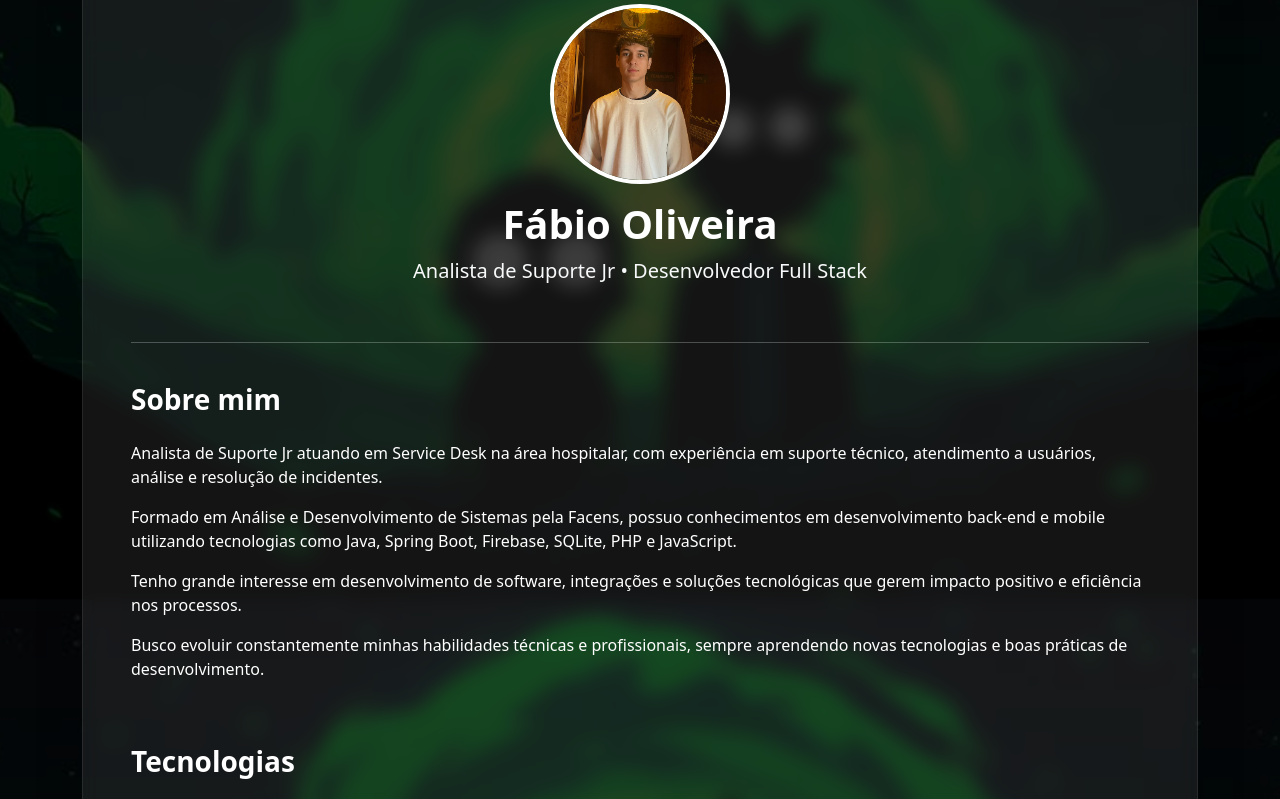
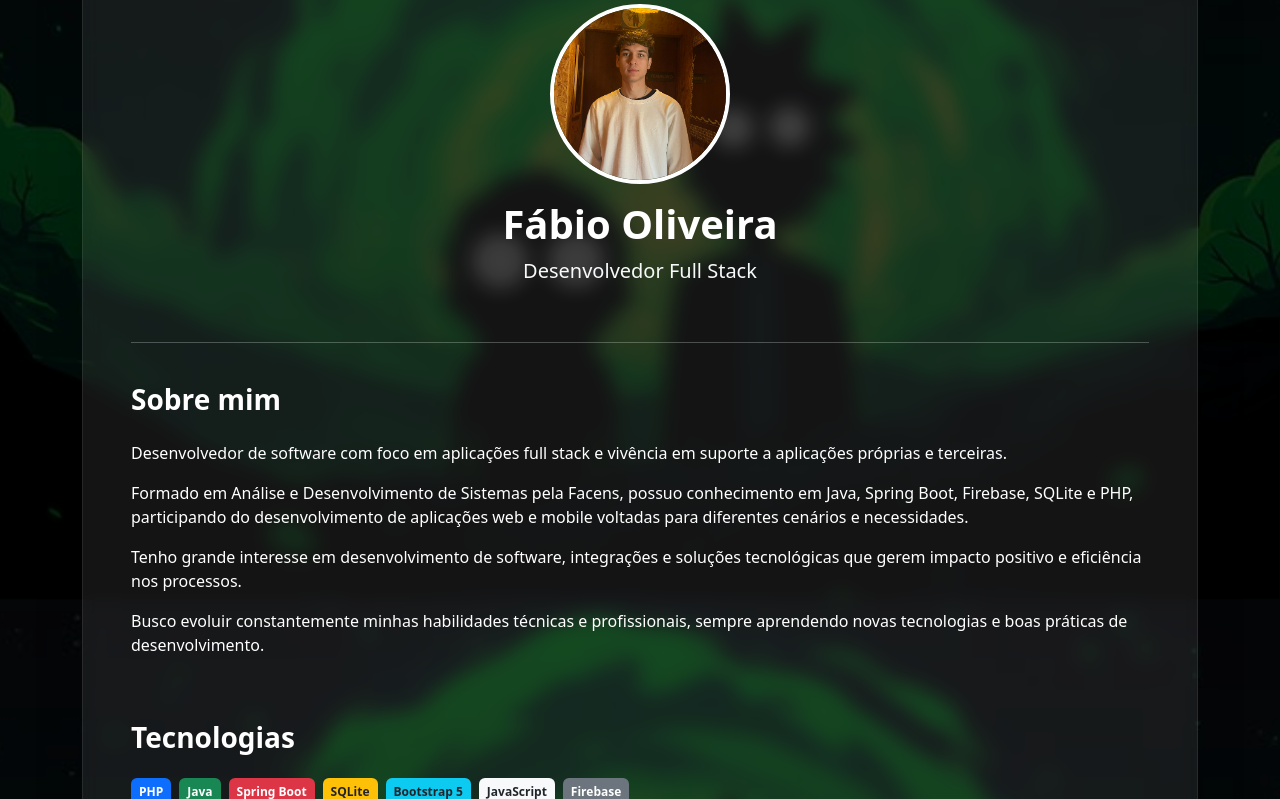
Before and after one commit to chriisti4n/rickandmorty, a PHP site: page /sobre.php in a window 1280 px wide. Shown: the part 201-1000 px from the top of the page. Run offline with PHP 8.4, Linux system fonts and the light colour scheme.

Commit message:
feat: melhorias visuais

```diff
--- a/sobre.php
+++ b/sobre.php
@@ -37,7 +37,7 @@
             </h1>
 
             <p class="lead text-light">
-                Analista de Suporte Jr • Desenvolvedor Full Stack
+                Desenvolvedor Full Stack
             </p>
 
         </div>
@@ -49,16 +49,12 @@
         </h3>
 
         <p class="mt-3">
-            Analista de Suporte Jr atuando em Service Desk na área hospitalar,
-            com experiência em suporte técnico, atendimento a usuários,
-            análise e resolução de incidentes.
+            Desenvolvedor de software com foco em aplicações full stack e vivência em suporte a aplicações próprias e terceiras.
         </p>
 
         <p>
-            Formado em Análise e Desenvolvimento de Sistemas pela Facens,
-            possuo conhecimentos em desenvolvimento back-end e mobile
-            utilizando tecnologias como Java, Spring Boot, Firebase,
-            SQLite, PHP e JavaScript.
+            Formado em Análise e Desenvolvimento de Sistemas pela Facens, possuo conhecimento em Java, Spring Boot, Firebase,
+            SQLite e PHP, participando do desenvolvimento de aplicações web e mobile voltadas para diferentes cenários e necessidades.
         </p>
 
         <p>
```
